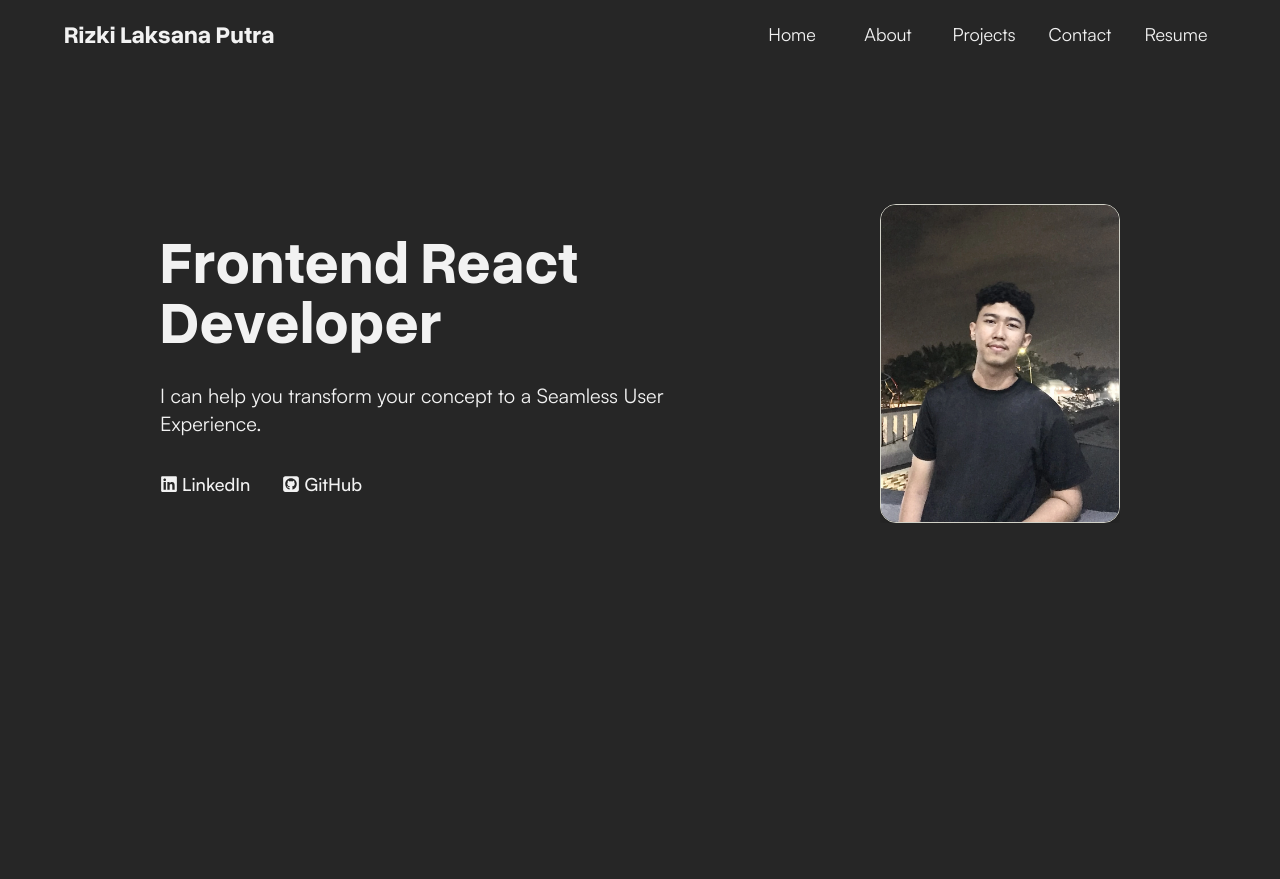
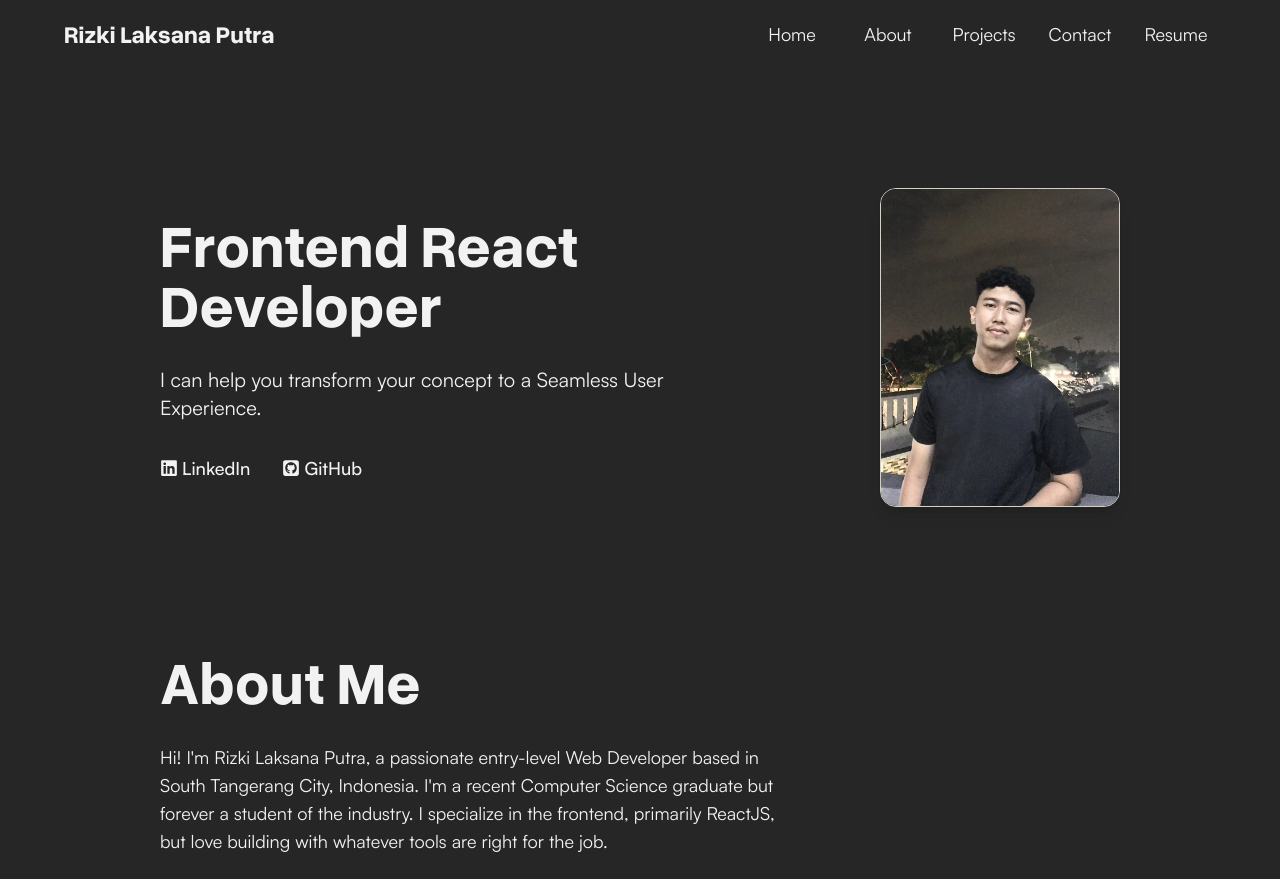
Before and after one commit to RizkiLaksanaPutra/portfolio, a Next.js app: page / in a window 1280 px wide. Before the commit the page ends 800 px from the top, so only its background shows below. Built offline with nearby package versions, Linux system fonts and the light colour scheme.

Commit message:
Refactor Navbar and add About component; update paths in jsconfig.json

```diff
--- a/jsconfig.json
+++ b/jsconfig.json
@@ -1,7 +1,8 @@
 {
   "compilerOptions": {
+    "baseUrl": "./src/",
     "paths": {
-      "@/*": ["./src/*"]
+      "@/*": ["*"]
     }
   }
 }
--- a/src/app/page.jsx
+++ b/src/app/page.jsx
@@ -1,13 +1,16 @@
-import Hero from "./components/Hero/Hero";
-import Navbar from "./components/Navbar/NavbarDesktop/Navbar";
-import NavMenu from "./components/Navbar/NavbarMobile/NavMenu";
+"use client";
+import About from "@/components/About";
+import Hero from "@/components/Hero";
+import Navbar from "@/components/Navbar/Navbar";
+import NavMenu from "@/components/Navbar/NavMenu";
 
 export default function Home() {
   return (
-    <div className="relative mx-auto flex h-full max-w-screen-xl flex-col items-center justify-center gap-6 bg-primary-200 font-overused text-accent-400 lg:gap-28 2xl:gap-24 2xl:px-12 3xl:gap-16">
+    <div className="mx-auto flex h-full max-w-screen-xl flex-col items-center justify-center gap-6 bg-primary-200 font-overused text-accent-400 lg:gap-24 2xl:gap-16 2xl:px-12 3xl:gap-16">
       <Navbar />
       <NavMenu />
       <Hero />
+      <About />
     </div>
   );
 }
--- /dev/null
+++ b/src/components/About.jsx
@@ -0,0 +1,91 @@
+"use client";
+import { motion } from "framer-motion";
+
+function SkillButton({ children }) {
+  return (
+    <button className="flex gap-2 rounded-md bg-secondary-300 px-2 py-1 font-satoshi text-accent-400">
+      {children}
+    </button>
+  );
+}
+
+export default function About() {
+  const technicalSkills = [
+    "HTML",
+    "CSS",
+    "Tailwind CSS",
+    "Javascript",
+    "React.js",
+    "Next.js",
+    "Node.js",
+    "MySQL",
+  ];
+
+  const tools = [
+    "Visual Studio Code",
+    "Github",
+    "Figma",
+    "Canva",
+    "Microsoft Office",
+  ];
+
+  const textVariants = {
+    hidden: { y: 30, opacity: 0 },
+    visible: (index) => ({
+      y: 0,
+      opacity: 1,
+      transition: {
+        delay: index * 0.1,
+        duration: 1,
+        type: "spring",
+      },
+    }),
+  };
+
+  return (
+    <section
+      className="my-6 h-full w-5/6 flex flex-col justify-center gap-8 lg:h-1/2 lg:w-3/4"
+      id="about"
+    >
+      <motion.h1
+        className="text-center text-4xl font-bold leading-extratight md:text-left lg:text-6xl"
+        variants={textVariants}
+        initial="hidden"
+        animate="visible"
+        custom={4}
+      >
+        About Me
+      </motion.h1>
+      <div className="flex flex-col gap-8 md:flex-row">
+        <div className="flex w-full flex-col gap-6 md:w-2/3 md:gap-8">
+          <motion.p
+            className="text-md text-left font-satoshi lg:text-lg"
+            variants={textVariants}
+            initial="hidden"
+            animate="visible"
+            custom={5}
+          >
+            Hi! I'm Rizki Laksana Putra, a passionate entry-level Web Developer
+            based in South Tangerang City, Indonesia. I'm a recent Computer
+            Science graduate but forever a student of the industry. I specialize
+            in the frontend, primarily ReactJS, but love building with whatever
+            tools are right for the job.
+          </motion.p>
+          {/* <motion.p
+            className="text-md text-left font-satoshi lg:text-lg"
+            variants={textVariants}
+            initial="hidden"
+            animate="visible"
+            custom={6}
+          >
+            Hi! I'm Rizki Laksana Putra, a passionate entry-level Web Developer
+            based in South Tangerang City, Indonesia. I'm a recent Computer
+            Science graduate but forever a student of the industry. I specialize
+            in the frontend, primarily ReactJS, but love building with whatever
+            tools are right for the job.
+          </motion.p> */}
+        </div>
+      </div>
+    </section>
+  );
+}
--- a/src/app/components/Hero/Hero.jsx
+++ b/src/components/Hero.jsx
@@ -19,14 +19,16 @@ export default function Hero() {
   };
 
   const curtainVariants = {
-    hidden: { height: "100%" },
-    visible: {
-      height: "0%",
+    hidden: { y: 30, opacity: 0 },
+    visible: (index) => ({
+      y: 0,
+      opacity: 1,
       transition: {
+        delay: index * 0.1,
         duration: 0.8,
-        ease: "easeOut",
+        type: "spring",
       },
-    },
+    }),
   };
 
   return (
@@ -34,7 +36,7 @@ export default function Hero() {
       className="my-6 flex h-full w-5/6 flex-col items-center justify-center gap-8 md:flex-row lg:h-1/2 lg:w-3/4 lg:gap-16"
       id="home"
     >
-      <div className="relative z-10 order-2 flex flex-col items-center gap-8 md:order-1 md:items-start">
+      <div className="order-2 flex flex-col items-center gap-8 md:order-1 md:items-start">
         <motion.h1
           className="w-full text-center text-5xl font-bold md:text-left md:text-6xl"
           variants={textVariants}
@@ -78,18 +80,20 @@ export default function Hero() {
           </a>
         </motion.div>
       </div>
-      <div className="relative z-10 order-1 w-40 min-w-60 max-w-80 overflow-hidden lg:order-2">
+      <div className="order-1 w-40 min-w-60 max-w-80 lg:order-2">
         <motion.div
-          className="absolute bottom-0 left-0 right-0 bg-primary-200"
+          className="bottom-0 left-0 right-0 bg-primary-200"
           initial="hidden"
           animate="visible"
           variants={curtainVariants}
-        ></motion.div>
-        <img
-          src="/assets/profile-picture.webp"
-          alt="My picture"
-          className="rounded-2xl border border-secondary-700 shadow-lg"
-        />
+          custom={3}
+        >
+          <img
+            src="/assets/profile-picture.webp"
+            alt="My picture"
+            className="rounded-2xl border border-secondary-700 shadow-lg"
+          />
+        </motion.div>
       </div>
     </section>
   );
```
Also changed, not shown: src/components/Navbar/HamburgerButton.jsx (renamed from src/app/components/Navbar/NavbarMobile/HamburgerButton.jsx), src/components/Navbar/NavMenu.jsx (renamed from src/app/components/Navbar/NavbarMobile/NavMenu.jsx), src/components/Navbar/Navbar.jsx (renamed from src/app/components/Navbar/NavbarDesktop/Navbar.jsx).
